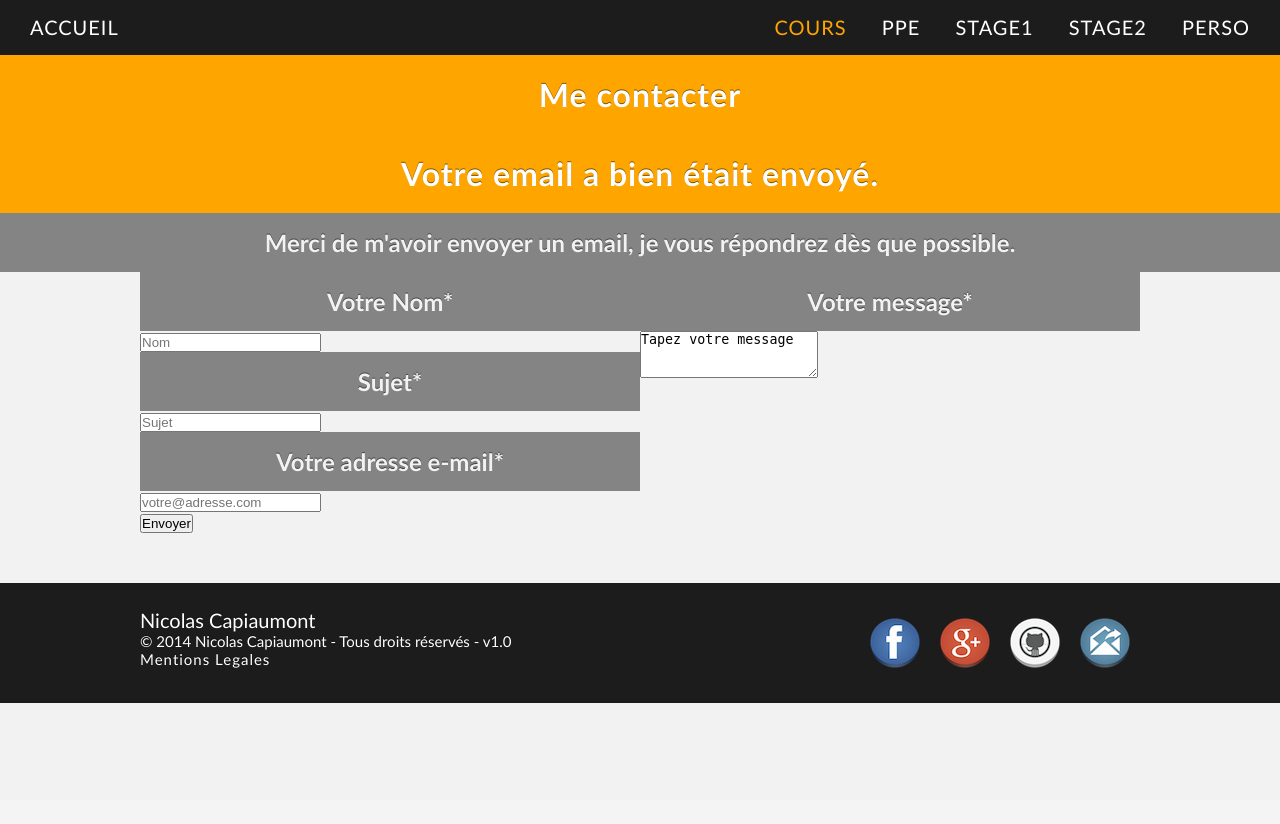
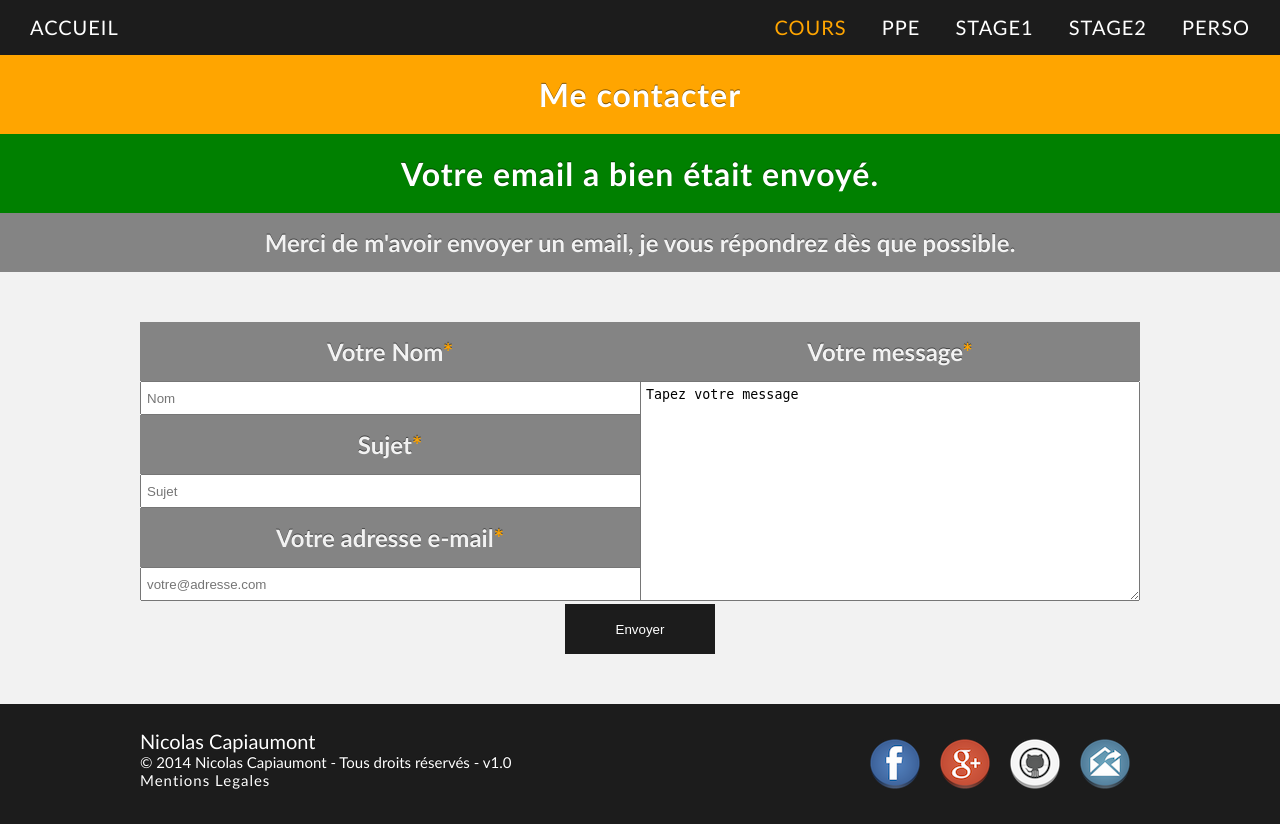
Before and after one commit to NCapiaumont/monPortfolio, a PHP site: page /mail.php in a window 1280 px wide. Before the commit the page ends 703 px from the top, so only its background shows below. Run offline with PHP 8.4, Linux system fonts and the light colour scheme; data that the repository does not hold is empty.

Commit message:
ajout de plusieurs classes cool

```diff
--- a/style/styleP.css
+++ b/style/styleP.css
@@ -88,9 +88,62 @@ p {
 	text-align: justify;
 	padding: 10px;
 }
+.center {
+	text-align:center;
+}
+/* décoration des boutons */
+.buttonDeco {
+	color: #fff;
+	background-color:#1C1C1C;
+	text-align: center;
+	width: 150px;
+	height: 50px;
+	border: none;
+	-webkit-transition: all 0.5s ease 0s;
+	-moz-transition: all 0.5s ease 0s;
+	-ms-transition: all 0.5s ease 0s;
+	-o-transition: all 0.5s ease 0s;
+	transition: all 0.5s ease 0s;
+	cursor:pointer;
+}
+/* hover (au passage de la souris) changement de couleur */
+.buttonDeco:hover {
+	background-color: orange;
+}
+.textareaDeco {
+	max-width:488px;
+	max-height:208px;
+	padding:5px;
+	height: 209px;
+	width: 489px;
+}
+.espace {
+	height:50px;
+	width:100%;
+}
+.inputTextDeco {
+	width:100%;
+	height:30px;
+	padding-left:5px;
+}
+.textOrange {
+	color:orange;
+}
 /* Enleve les points des listes */
 li{
 	list-style-type:none;
+}
+/* change la couleur en cas d'erreur lors de l'envoi de l'email */
+.erreur{
+	background-color:red;
+}
+/* change la couleur en cas d'email envoyé avec succes */
+.good{
+	background-color:green;
+}
+/* change la couleur en cas d'email avant les 2 minutes */
+.wait{
+	background-color:blue;
 }
 /* amélioration du rendu des images */
 .imgDeco {
```
